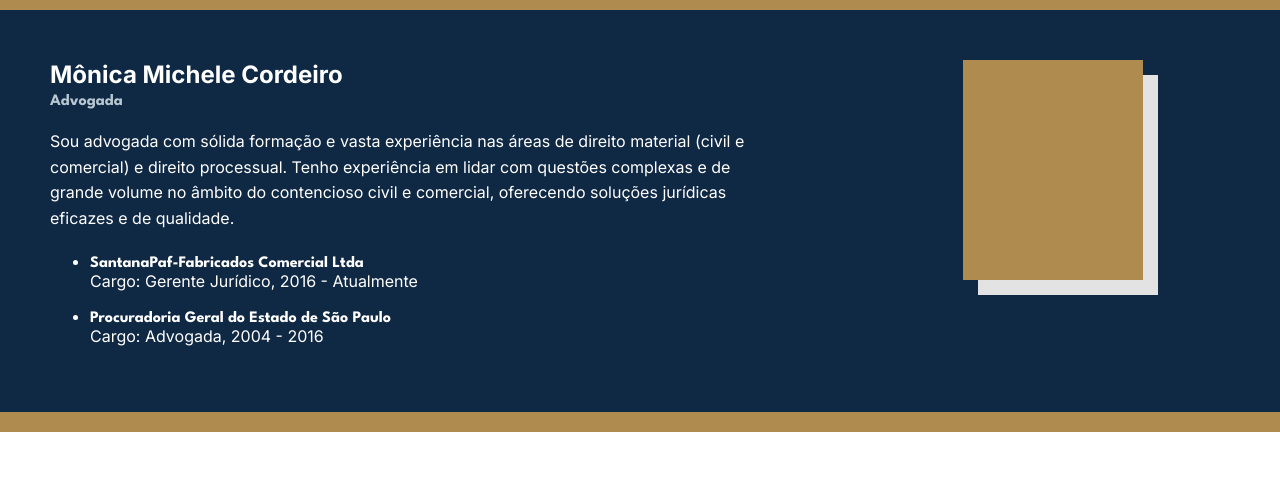
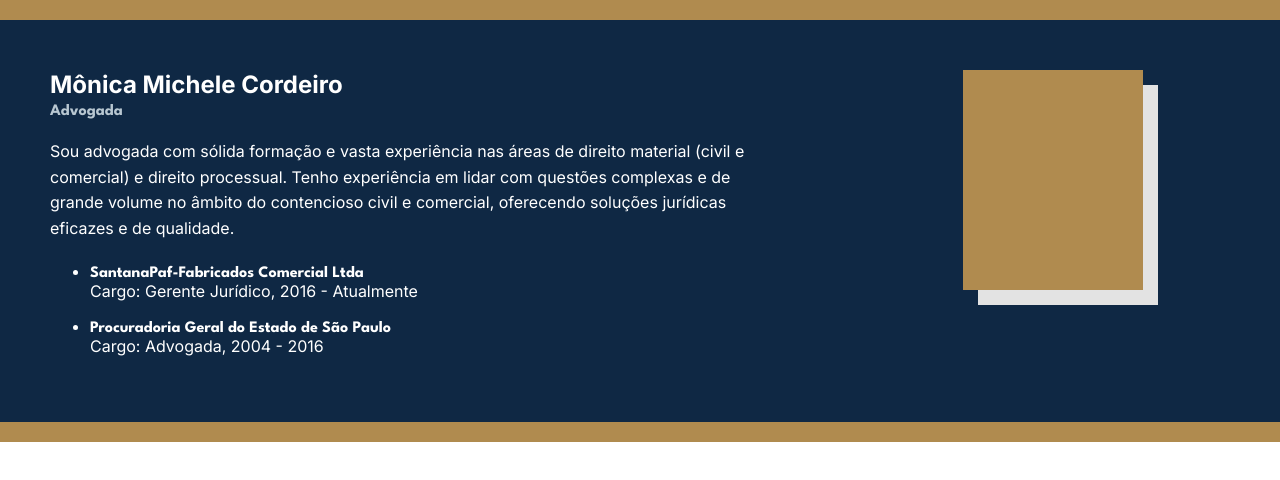
Before and after one commit to Johlms91/projeto-PI, a plain HTML site: page index.html in a window 1280 px wide. Drawn offline with Linux system fonts and the light colour scheme.

Commit message:
alteração no tamanho da faixa superior e retirada de comentarios.

```diff
--- a/css/style.css
+++ b/css/style.css
@@ -5,14 +5,14 @@ body {
    color: #333;
   }
 
-  /* Aplicar League Spartan para textos em negrito */
+
   .titulo,
   strong {
    font-family: 'League Spartan', sans-serif;
    font-weight: 700;
   }
 
-  /* Seção azul escura */
+
   .perfil {
    display: flex;
    justify-content: space-between;
@@ -20,7 +20,7 @@ body {
    padding: 50px;
    background-color: #0F2844;
    color: white;
-   border-top: 10px solid #B08B4F;
+   border-top: 20px solid #B08B4F;
   }
 
   .perfil-conteudo {
@@ -61,7 +61,7 @@ body {
    box-shadow: 15px 15px 0 #e3e3e3;
   }
 
-  /* Faixa dourada inferior */
+
   .faixa-dourada {
   height: 20px;
    background-color: #B08B4F;
```
